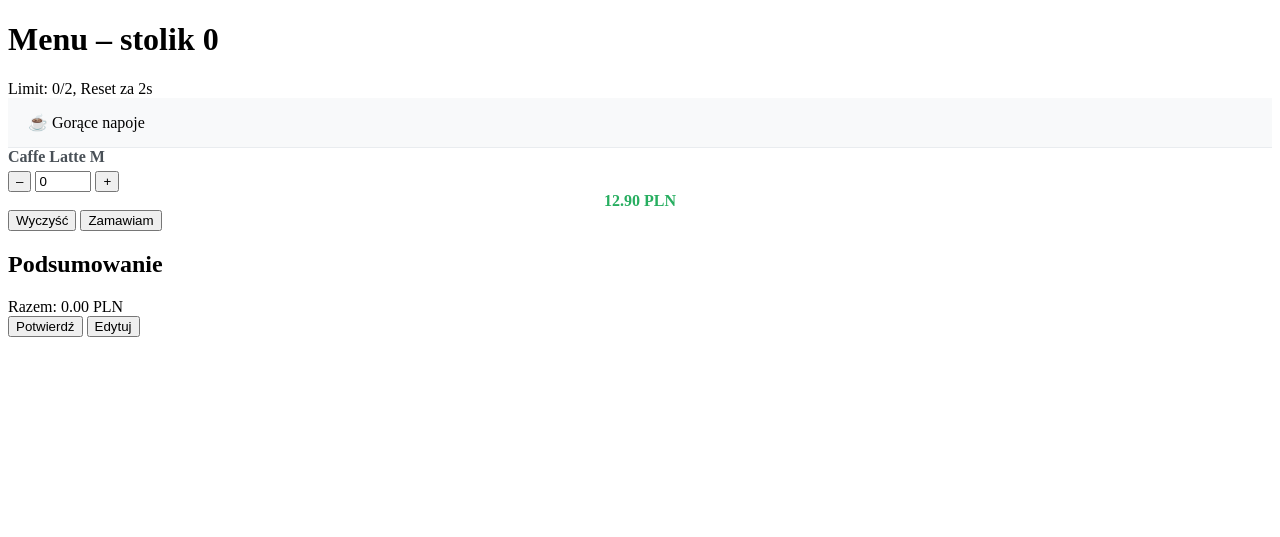
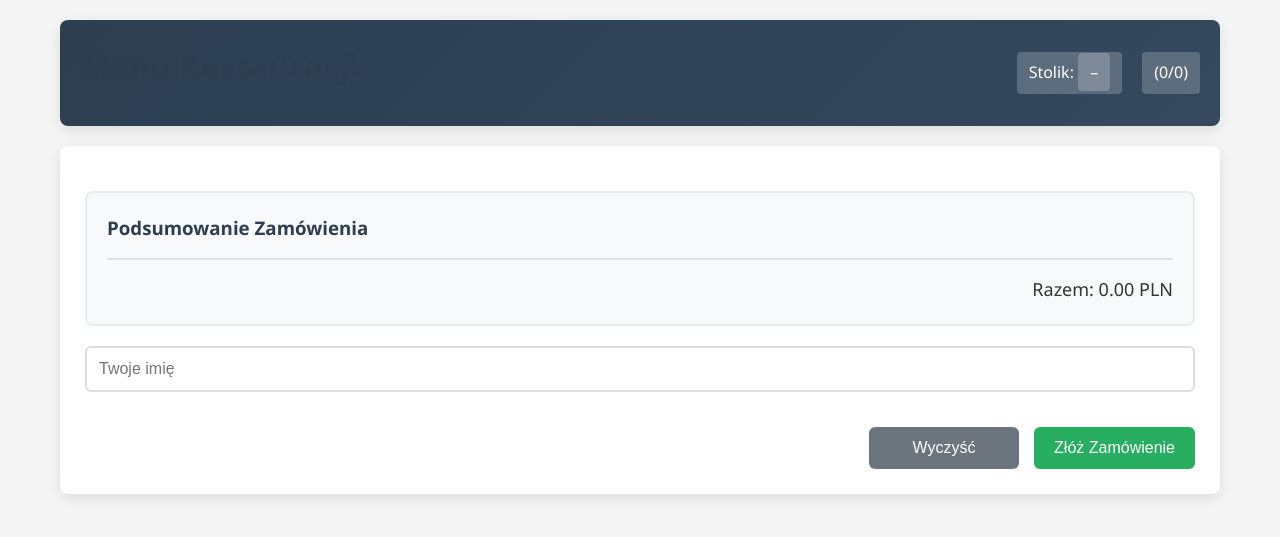
Before and after one commit to PixelZoneInfra/coworkMenu, a Flask app: page /menu.html in a window 1280 px wide. Shown: the top 537 px of the page. Run offline with Flask 3, Linux system fonts and the light colour scheme; data that the repository does not hold is empty.

Commit message:
Update menu.html

```diff
--- a/templates/menu.html
+++ b/templates/menu.html
@@ -3,49 +3,53 @@
 <head>
   <meta charset="UTF-8">
   <meta name="viewport" content="width=device-width,initial-scale=1">
-  <title>Menu – stolik <span id="deskNum"></span></title>
+  <title>Menu Restauracji</title>
+  <link rel="stylesheet" href="{{ url_for('static', filename='style.css') }}">
   <link rel="stylesheet" href="{{ url_for('static', filename='menu.css') }}">
 </head>
 <body>
   <div class="container">
-    <h1>Menu – stolik <span id="deskNum"></span></h1>
-    <div id="limitBar">
-      Limit: <span id="used">0</span>/<span id="limit">0</span>,
-      Reset za <span id="timer">—</span>s
+    <header>
+      <h1>Menu Restauracji</h1>
+      <div class="desk-info">
+        <span>Stolik: <span id="desk-number">–</span></span>
+        <span id="order-limit-info">(0/0)</span>
+      </div>
+    </header>
+
+    <form id="order-form" class="menu-form">
+      <div id="menu-categories" class="menu-container"></div>
+
+      <div class="order-summary" id="order-summary">
+        <h3>Podsumowanie Zamówienia</h3>
+        <div id="summary-items"></div>
+        <div class="total-price">Razem: <span id="total-price">0.00</span> PLN</div>
+      </div>
+
+      <div class="customer-info">
+        <input type="text" id="customer-name" placeholder="Twoje imię" required>
+      </div>
+
+      <div class="form-actions">
+        <button type="button" id="clear-order">Wyczyść</button>
+        <button type="submit" id="submit-order">Złóż Zamówienie</button>
+      </div>
+    </form>
+
+    <div class="order-confirmation" id="order-confirmation">
+      <h2>Zamówienie Przyjęte!</h2>
+      <p>Numer zamówienia: <span id="confirmation-order-id">–</span></p>
+      <p>Suma: <span id="confirmation-total">0.00</span> PLN</p>
+      <button id="new-order-btn">Nowe Zamówienie</button>
     </div>
 
-    <!-- Przykładowa kategoria -->
-    <div class="category">
-      <div class="category-header">☕ Gorące napoje</div>
-      <div class="category-items">
-        <div class="item" data-name="Caffe Latte M" data-price="12.90">
-          <div class="item-name">Caffe Latte M</div>
-          <div class="qty-controls">
-            <button class="dec">–</button>
-            <input type="number" class="qty" min="0" max="20" value="0">
-            <button class="inc">+</button>
-          </div>
-          <div class="item-price">12.90 PLN</div>
-        </div>
-        <!-- dodaj kolejne items analogicznie -->
-      </div>
-    </div>
-
-    <!-- Akcje -->
-    <div class="actions">
-      <button id="clearAll">Wyczyść</button>
-      <button id="orderBtn">Zamawiam</button>
-    </div>
-
-    <!-- Podsumowanie -->
-    <div id="summary" class="hidden">
-      <h2>Podsumowanie</h2>
-      <div id="summaryList"></div>
-      <div class="summary-total">Razem: <span id="summarySum">0.00</span> PLN</div>
-      <button id="confirmBtn">Potwierdź</button>
-      <button id="editBtn">Edytuj</button>
+    <div class="order-limit-warning" id="order-limit-warning">
+      <h2>Limit Zamówień</h2>
+      <p>Osiągnięto maksymalną liczbę zamówień dla tego stolika.</p>
+      <p>Możesz złożyć kolejne za: <span id="remaining-time">0</span> s</p>
     </div>
   </div>
-  <script src="{{ url_for('static',filename='script-menu.js') }}"></script>
+
+  <script src="{{ url_for('static', filename='menu.js') }}"></script>
 </body>
 </html>
```
